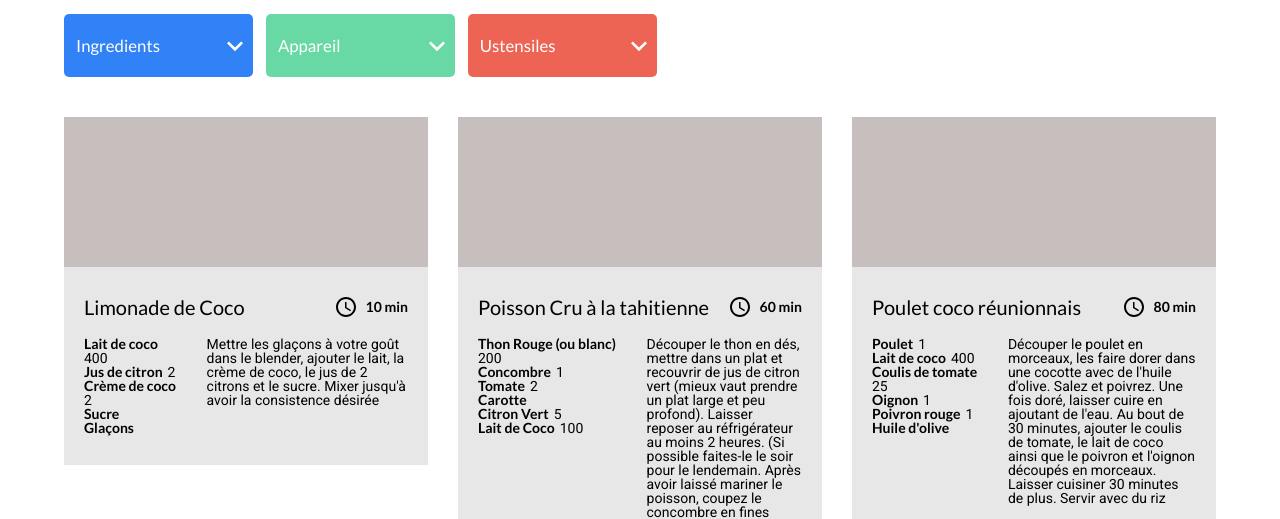
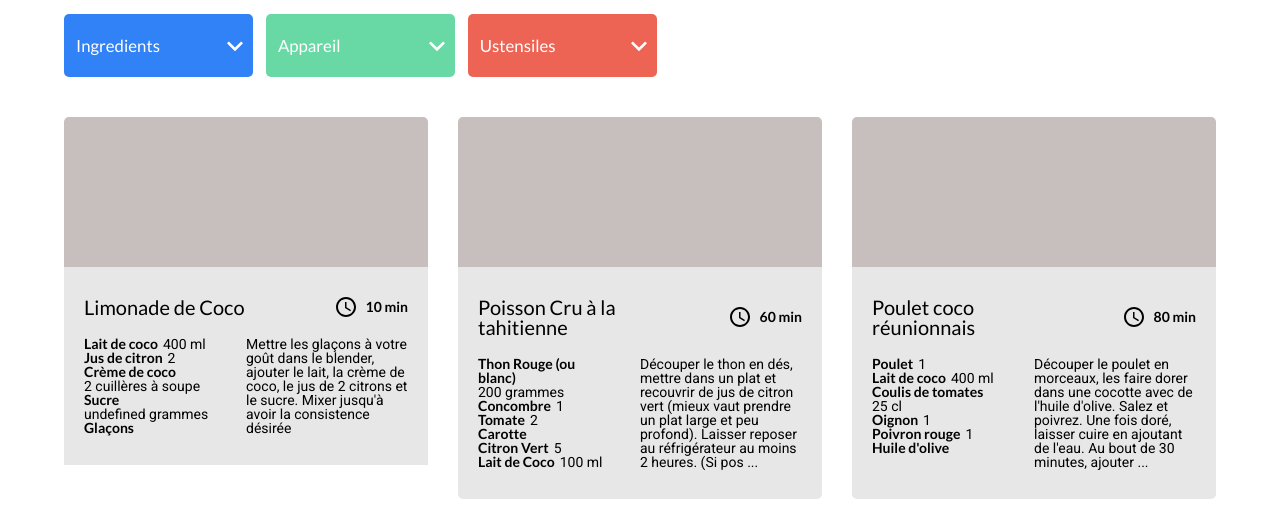
Before and after one commit to MLienar/MLienard_7_2707, a website with bundled scripts: page index.html in a window 1280 px wide. Shown: the part 210-729 px from the top of the page. Built offline with nearby package versions, Linux system fonts and the light colour scheme.

Commit message:
gallery builder js

```diff
--- a/js/galleryCard.js
+++ b/js/galleryCard.js
@@ -1,16 +1,21 @@
 const recipesContainer = document.querySelector("main")
+function GalleryCard(recipe) {
 
-function GalleryCard(recipe) {
-    this.title = recipe.name
-    this.time = recipe.time
-    this.instructions = recipe.description
-    this.ingredients = recipe.ingredients
-    this.appliance = recipe.appliance
-    this.ustensils = recipe.ustensils
+    this.ingredients = []
+    this.appliance = [ recipe.appliance ]
+    this.ustensils = []
+
+    recipe.ingredients.forEach(ingredient => {
+        this.ingredients.push(ingredient.ingredient.toLowerCase())
+    })
+
+    recipe.ustensils.forEach(ustensil => {
+        this.ustensils.push(ustensil.toLowerCase())
+    })
 
     const createBlock = function (block) {
         const createdBlock = document.createElement(block.type)
-        createdBlock.classList.add(`recipe-card_${block.class}`)
+        createdBlock.classList.add(`recipe-card${block.class}`)
         if (block.content) {
             createdBlock.textContent = block.content
         }
@@ -25,52 +30,52 @@ function GalleryCard(recipe) {
     }
 
     const cardContainer = function () {
-        const div =  {
+        const div = {
             type: "div",
             class: ""
         }
-        const container = createBlock(div)
-        return container
+        const card = createBlock(div)
+        return card
     }
 
     const cardInfoPart = function () {
         const div = {
             type: "div",
-            class: "info"
+            class: "_info"
         }
-        const infoPart = createBlock(div)
-        return infoPart
+        const infoBlock = createBlock(div)
+        return infoBlock
     }
 
     const cardImgPart = function () {
         const div = {
             type: "div",
-            class: "image"
+            class: "_image"
         }
-        const imagePart = createBlock(div)
-        return imagePart
+        const imageBlock = createBlock(div)
+        return imageBlock
     }
 
     const cardTitle = function () {
-        const title = {
+        const titleDiv = {
             type: "h2",
-            class: "title",
+            class: "_title",
             content: recipe.name
         }
-        const titleBlock = createBlock(title)
-        return titleBlock
+        const title = createBlock(titleDiv)
+        return title
     }
 
     const cardTime = function () {
         const time = {
             type: "p",
-            class: "time",
+            class: "_time",
             content: `${recipe.time} min`
         }
 
         const div = {
             type: "div",
-            class: "time-section",
+            class: "_time-section",
         }
 
         const clockImg = document.createElement("img")
@@ -87,8 +92,12 @@ function GalleryCard(recipe) {
     const cardInstructions = function () {
         const instructions = {
             type: "p",
-            class: "instructions",
+            class: "_instructions",
             content: recipe.description
+        }
+        if (instructions.content.length > 190) {
+            instructions.content = instructions.content.substring(0, 190)
+            instructions.content += " ..."
         }
         const instructionsBlock = createBlock(instructions)
         return instructionsBlock
@@ -97,27 +106,36 @@ function GalleryCard(recipe) {
     const cardIngredients = function () {
         const div = {
             type: "div",
-            class: "ingredients"
+            class: "_ingredients"
         }
         const ingredientsContainer = createBlock(div)
 
+        const cardIngredients = []
         for (const ingredient of recipe.ingredients) {
             const name = {
                 type: "span",
-                class: "ingredient--name",
+                class: "_ingredient--name",
                 content: ingredient.ingredient
             }
+
+            cardIngredients.push(ingredient.ingredient)
+
             const quantity = {
                 type: "span",
-                class: "ingredient--quantity",
+                class: "_ingredient--quantity",
                 content: ingredient.quantity
             }
+
+            if (ingredient.unit) {
+                quantity.content += ' ' + ingredient.unit
+            }
+
             const nameBlock = createBlock(name)
             const quantityBlock = createBlock(quantity)
 
             const container = {
                 type: "p",
-                class: "ingredient"
+                class: "_ingredient"
             }
             const ingredientContainer = createBlock(container)
 
@@ -125,18 +143,8 @@ function GalleryCard(recipe) {
             ingredientContainer.appendChild(quantityBlock)
             ingredientsContainer.appendChild(ingredientContainer)
         }
+
         return ingredientsContainer
-    }
-
-    const topPart = function(title, time) {
-        const container = {
-            type: "div",
-            class: "top"
-        }
-        const topPart = createBlock(container)
-        const topDetails = [title, time]
-        const cardTop = buildContainer(topPart, topDetails)
-        return cardTop
     }
 
     const mainPartBuilder = function (position, details) {
@@ -159,8 +167,8 @@ function GalleryCard(recipe) {
         const time = cardTime();
         const topPartDetails = [title, time]
         const bottomPartDetails = [ingredients, instructions]
-        const topPart = mainPartBuilder("top", topPartDetails)
-        const bottomPart = mainPartBuilder("bottom", bottomPartDetails)
+        const topPart = mainPartBuilder("_top", topPartDetails)
+        const bottomPart = mainPartBuilder("_bottom", bottomPartDetails)
         infoContainer.appendChild(topPart)
         infoContainer.appendChild(bottomPart)
         card.appendChild(imgContainer)
--- a/js/index.js
+++ b/js/index.js
@@ -1,11 +1,33 @@
 import { recettes as recipes } from "./recipes.js"
 import { galleryCard } from "./galleryCard.js"
+
+const propertiesArray = {
+    ingredients: [],
+    appliances: [],
+    ustensils: []
+}
+
+function buildPropertiesArray(cardArray, domArray) {
+    for (let i = 0; i < cardArray.length; i ++) {
+        if (!domArray.includes(cardArray[i])) {
+            domArray.push(cardArray[i])
+        }
+    }
+    domArray.sort()
+}
 
 function buildGallery() {
     for (const recipe of recipes) {
     const card = new galleryCard(recipe)
     card.buildCard()
+    // Add ingredients to page arrays
+    buildPropertiesArray(card.ingredients, propertiesArray.ingredients)
+    buildPropertiesArray(card.appliance, propertiesArray.appliances)
+    buildPropertiesArray(card.ustensils, propertiesArray.ustensils)
     }
+    console.log(propertiesArray.ingredients);
+    console.log(propertiesArray.appliances);
+    console.log(propertiesArray.ustensils);
 }
 
 buildGallery()
--- a/js/recipes.js
+++ b/js/recipes.js
@@ -83,7 +83,7 @@ const recipes = [
                 "unit": "ml"
             },
             {
-                "ingredient": "Coulis de tomate",
+                "ingredient": "Coulis de tomates",
                 "quantity": 25,
                 "unit": "cl"
             },
@@ -160,7 +160,7 @@ const recipes = [
                 "quantity": 2
             },
             {
-                "ingredient": "Crème fraiche",
+                "ingredient": "Crème fraîche",
                 "quantity": 2,
                 "unit": "cuillères à soupe"
             },
@@ -198,7 +198,7 @@ const recipes = [
                 "quantity": "2"
             },
             {
-                "ingredient": "Crème fraiche",
+                "ingredient": "Crème fraîche",
                 "quantity": 25,
                 "unit": "cl"
             },
@@ -379,7 +379,7 @@ const recipes = [
                 "unit": "tranches"
             },
             {
-                "ingredient": "Pommes",
+                "ingredient": "Pomme",
                 "quantity": 1
             },
             {
@@ -407,7 +407,7 @@ const recipes = [
                 "unit": "grammes"
             },
             {
-                "ingredient": "Pommes",
+                "ingredient": "Pomme",
                 "quantity": 8
             },
             {
@@ -423,7 +423,7 @@ const recipes = [
         ],
         "time": 40,
         "description": "Éplucher les fruits et les couper en morceaux, les mettre dans une casserolle en ajoutant l'eau et le sucre vanillé. Laisser cuire 15 minutes en remuant régulièrement.",
-        "appliance": "Casserole",
+        "appliance": "Casserolle",
         "ustensils": ["couteau", "économe"]
     },
     {
@@ -459,7 +459,7 @@ const recipes = [
         ],
         "time": 40,
         "description": "Cuire les pommes de terre environ 30 minutes. Découper les échalottes finement. Durant la cuisson des pommes de terre. Préparez la vinaigrette avec l'huile d'olive et le vinaigre de cidre. Salez poivrez à discrétion. Dans un saladier, mettre le mâche. Ajouter",
-        "appliance": "Casserole",
+        "appliance": "Casserolle",
         "ustensils": ["couteau", "saladier", "cuillère en bois"]
     },
     {
@@ -567,7 +567,7 @@ const recipes = [
                 "unit": "tiges"
             },
             {
-                "ingredient": "huile d'olives",
+                "ingredient": "huile d'olive",
                 "quantity": 2,
                 "unit": "cuillère à soupe"
             }
@@ -683,7 +683,7 @@ const recipes = [
                 "unit": "grammes"
             },
             {
-                "ingredient": "Crème fraiche",
+                "ingredient": "Crème fraîche",
                 "quantity": 200,
                 "unit": "grammes"
             },
@@ -718,7 +718,7 @@ const recipes = [
                 "quantity": 2
             },
             {
-                "ingredient": "Coulis de tomate",
+                "ingredient": "Coulis de tomates",
                 "quantity": 300,
                 "unit": "grammes"
             },
@@ -733,14 +733,14 @@ const recipes = [
                 "unit": "cl"
             },
             {
-                "ingredient": "Crème Fraiche",
+                "ingredient": "Crème Fraîche",
                 "quantity": 1,
                 "unit": "cuillères à soupe"
             }
         ],
         "time": 30,
         "description": "Cuisiner la viande hachée dans une poelle à frire. Dans une autre faire cuire les oignons découpés en fins dés avec un peu de beurre. Ajouter du vin rouge. Mélanger les oigons avec la viande hachée. Faire cuire les pates le temps indiqué sur le paquet. Ajouter le coulis de tomates à la viande hachée. Une fois que les pates sont cuites, ajouter la crème fraiche à la viande hachée. Serivir.",
-        "appliance": "Casserolle.",
+        "appliance": "Casserolle",
         "ustensils": ["Cuillère en bois", "louche", "couteau"]
     },
     {
@@ -906,7 +906,7 @@ const recipes = [
                 "quantity": 1
             },
             {
-                "ingredient": "Huile d'olives"
+                "ingredient": "Huile d'olive"
             },
             {
                 "ingredient": "Oignon",
@@ -982,7 +982,7 @@ const recipes = [
                 "unit": "grammes"
             },
             {
-                "ingredient": "Crême fraîche",
+                "ingredient": "Crème fraîche",
                 "quantity": 10,
                 "unit": "cl"
             }
@@ -1279,7 +1279,7 @@ const recipes = [
                 "unit": "grammes"
             },
             {
-                "ingredient": "Huile d'olives",
+                "ingredient": "Huile d'olive",
                 "quantity": 25,
                 "unit": "cl"
             },
@@ -1659,11 +1659,11 @@ const recipes = [
         "servings": 4,
         "ingredients": [
             {
-                "ingredient": "Bananes",
+                "ingredient": "Banane",
                 "quantity": 2
             },
             {
-                "ingredient": "Kiwis",
+                "ingredient": "Kiwi",
                 "quantity": 3
             },
             {
@@ -1701,7 +1701,7 @@ const recipes = [
                 "quantity": 6
             },
             {
-                "ingredient": "Poudre d'amendes",
+                "ingredient": "Poudre d'amandes",
                 "quantity": 500,
                 "unit": "grammes"
             },
--- a/sass/pages/_recipe-card.scss
+++ b/sass/pages/_recipe-card.scss
@@ -2,14 +2,14 @@
   width: 100%;
   display: flex;
   flex-flow: column nowrap;
-    justify-content: space-between;
+  justify-content: flex-start;
   border-radius: 5px;
   overflow: hidden;
   &_image {
     background: $gray-dark;
     height: 150px;
     width: 100%;
-        content: '';
+    content: "";
   }
   &_info {
     background: $gray-light;
@@ -44,12 +44,16 @@
       font-family: "Lato";
     }
   }
+  &_title {
+    max-width: 60%;
+  }
   &_ingredients {
     display: flex;
     flex-flow: column nowrap;
     justify-content: flex-start;
     align-items: flex-start;
     margin-right: clamp(15px, 2vw, 30px);
+    width: 40%;
   }
   &_ingredient {
     display: flex;
@@ -60,7 +64,9 @@
       margin-right: 5px;
       font-weight: 700;
       font-family: $lato;
-            white-space: nowrap;
     }
   }
+  &_instructions {
+    width: 50%;
   }
+}
```
Also changed, not shown: public/css/style.css, 1 other file. Lines whose indentation alone changed are shown as unchanged.
